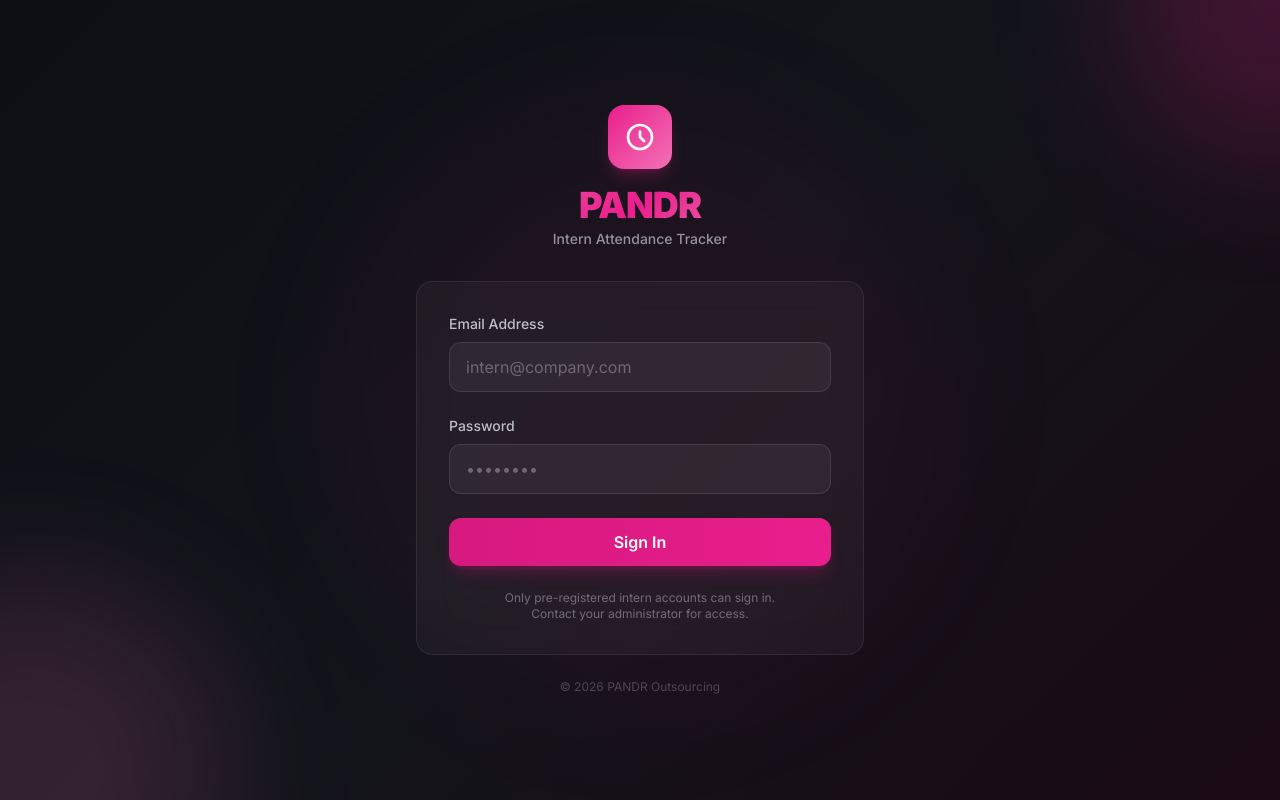
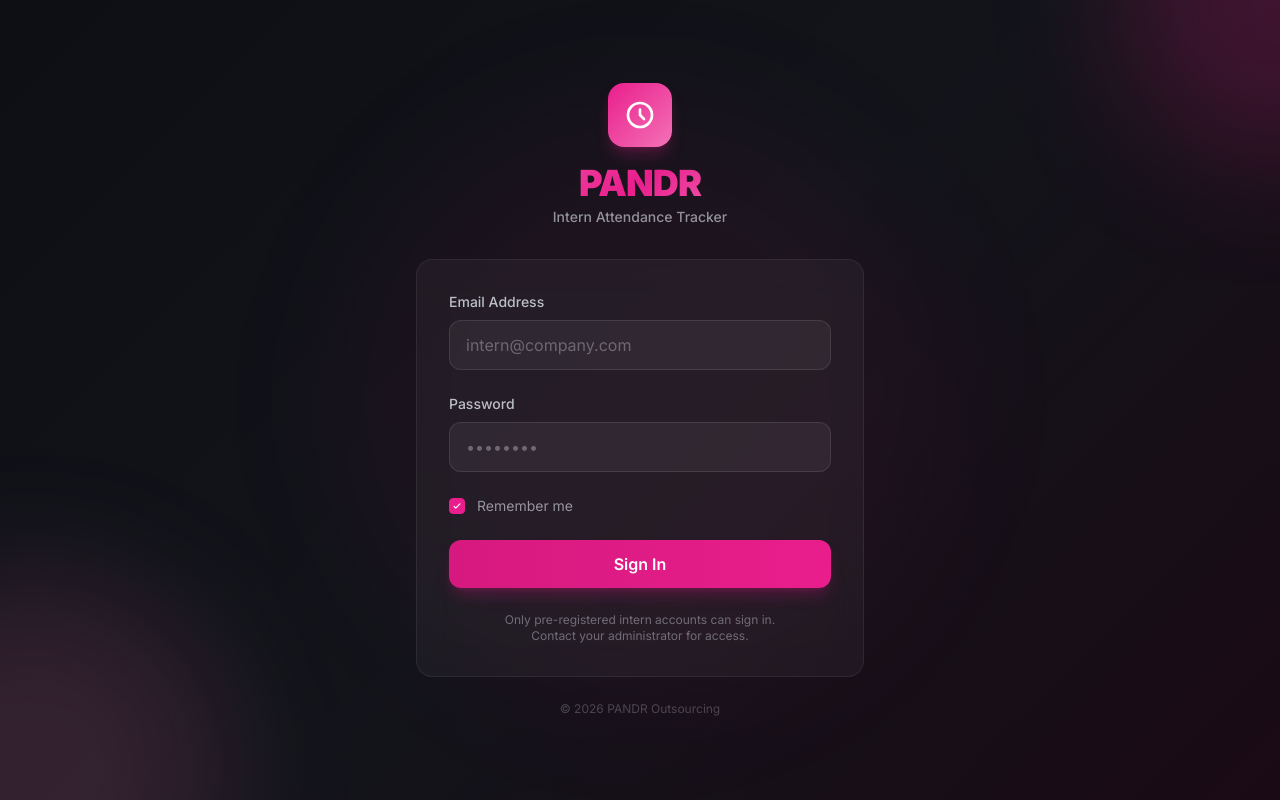
Before and after one commit to Jairito524/PANDR-intern-attendance-tracker, a React (Vite) app in the folder client/: page /login in a window 1280 px wide. Built offline with nearby package versions, Linux system fonts and the light colour scheme; no server answers.

Commit message:
feat: Remember Me

```diff
--- a/client/src/App.jsx
+++ b/client/src/App.jsx
@@ -17,7 +17,18 @@ export default function App() {
   // Listen for auth state changes
   useEffect(() => {
     // Check current session
-    supabase.auth.getSession().then(({ data: { session: currentSession } }) => {
+    supabase.auth.getSession().then(async ({ data: { session: currentSession } }) => {
+      // Remember Me guard — if the user didn't check "Remember Me" on their last
+      // login, we should NOT restore a persisted session on a fresh browser open.
+      // We detect this by checking the flag written to localStorage at login time.
+      if (currentSession && localStorage.getItem("rememberMe") === "false") {
+        // Session exists in storage but user chose not to be remembered —
+        // sign out silently so they land on /login next time they open the browser.
+        await supabase.auth.signOut();
+        setLoading(false);
+        return;
+      }
+
       setSession(currentSession);
       if (currentSession) {
         fetchProfile(currentSession.user.id);
--- a/client/src/lib/supabaseClient.js
+++ b/client/src/lib/supabaseClient.js
@@ -9,7 +9,29 @@ if (!supabaseUrl || !supabaseAnonKey) {
   );
 }
 
+/**
+ * Pick the right storage adapter based on the "rememberMe" flag.
+ * - rememberMe === "true"  → localStorage  (session survives browser restart)
+ * - rememberMe !== "true"  → sessionStorage (session dies with the tab/browser)
+ * Falls back to localStorage when the flag has never been set (first visit).
+ */
+function getSupabaseStorage() {
+  const remembered = localStorage.getItem("rememberMe");
+  // Default to localStorage (remembered) when no preference has been saved yet
+  if (remembered === null || remembered === "true") {
+    return localStorage;
+  }
+  return sessionStorage;
+}
+
 export const supabase = createClient(
   supabaseUrl || "https://placeholder.supabase.co",
-  supabaseAnonKey || "placeholder-key"
+  supabaseAnonKey || "placeholder-key",
+  {
+    auth: {
+      storage: getSupabaseStorage(),
+      persistSession: true,
+      autoRefreshToken: true,
+    },
+  }
 );
--- a/client/src/pages/Login.jsx
+++ b/client/src/pages/Login.jsx
@@ -8,6 +8,10 @@ export default function Login({ onLogin, disabledMessage = "" }) {
   const [error, setError] = useState("");
   const [accessDenied, setAccessDenied] = useState(false);
   const [accountDisabled, setAccountDisabled] = useState(disabledMessage);
+  // Pre-fill from saved preference; default true (remembered) on first visit
+  const [rememberMe, setRememberMe] = useState(
+    () => localStorage.getItem("rememberMe") !== "false"
+  );
 
   // Sync prop changes (e.g. when App sets disabledMessage after sign-out)
   useEffect(() => {
@@ -20,6 +24,10 @@ export default function Login({ onLogin, disabledMessage = "" }) {
     setAccessDenied(false);
     setAccountDisabled("");
     setLoading(true);
+
+    // Persist the preference BEFORE sign-in so supabaseClient reads the
+    // correct storage adapter on the next page load / app init.
+    localStorage.setItem("rememberMe", String(rememberMe));
 
     try {
       const { data, error: authError } = await supabase.auth.signInWithPassword({
@@ -151,6 +159,41 @@ export default function Login({ onLogin, disabledMessage = "" }) {
             />
           </div>
 
+          {/* Remember Me */}
+          <div className="flex items-center gap-3">
+            <div className="relative flex items-center">
+              <input
+                id="remember-me"
+                type="checkbox"
+                checked={rememberMe}
+                onChange={(e) => setRememberMe(e.target.checked)}
+                className="sr-only peer"
+              />
+              <div
+                onClick={() => setRememberMe((v) => !v)}
+                className={`w-4 h-4 rounded flex items-center justify-center border cursor-pointer transition-all duration-150
+                  ${
+                    rememberMe
+                      ? "bg-brand-500 border-brand-500"
+                      : "bg-white/5 border-white/20 hover:border-white/40"
+                  }`}
+              >
+                {rememberMe && (
+                  <svg className="w-2.5 h-2.5 text-white" fill="none" viewBox="0 0 24 24" stroke="currentColor" strokeWidth={3}>
+                    <path strokeLinecap="round" strokeLinejoin="round" d="M5 13l4 4L19 7" />
+                  </svg>
+                )}
+              </div>
+            </div>
+            <label
+              htmlFor="remember-me"
+              className="text-sm text-surface-200/60 cursor-pointer select-none"
+              onClick={() => setRememberMe((v) => !v)}
+            >
+              Remember me
+            </label>
+          </div>
+
           <button
             id="login-button"
             type="submit"
```
Also changed, not shown: 2 other files (tests, documents, lock files or other folders).
